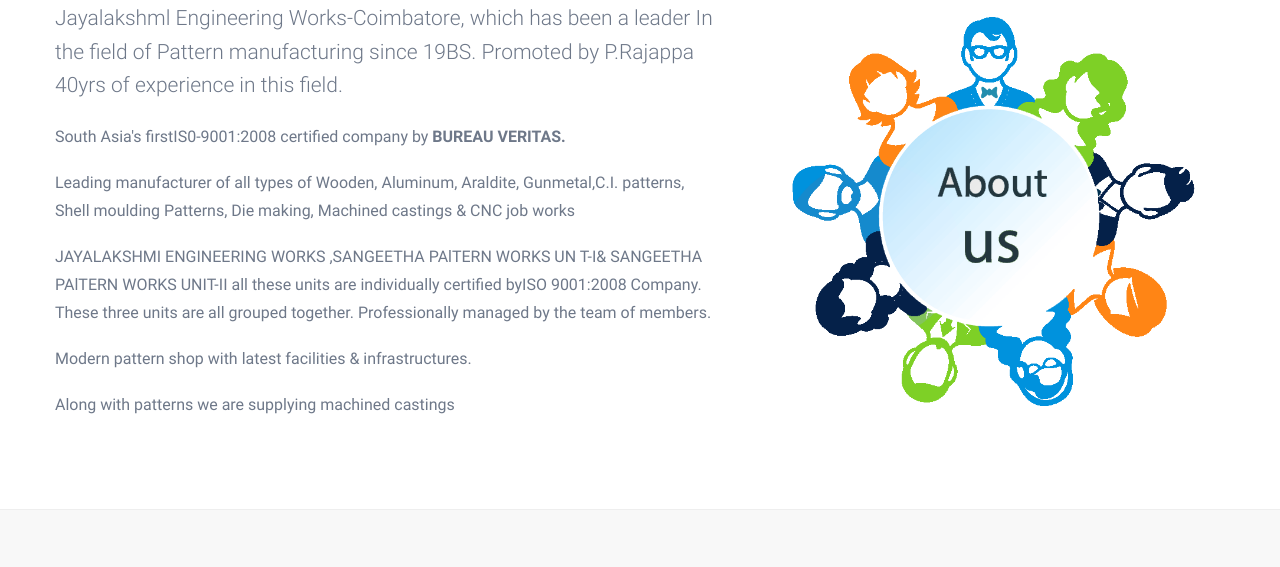
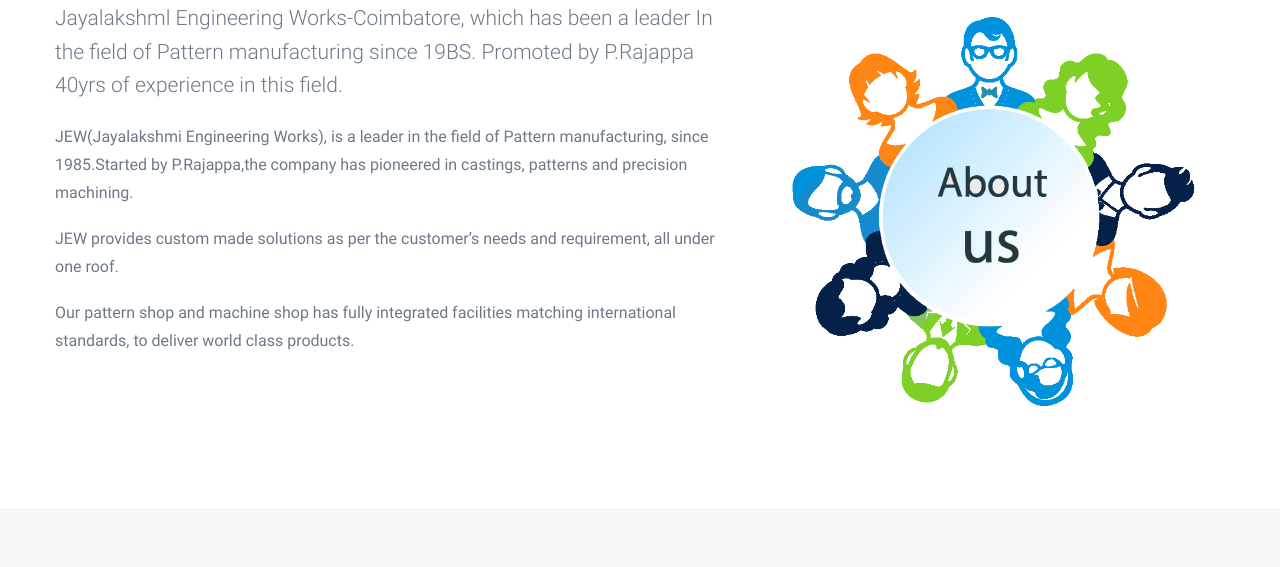
Before and after one commit to jayakrishnan20/jew, a plain HTML site: page about.html in a window 1280 px wide. Shown: the part 595-1162 px from the top of the page. Drawn offline with Linux system fonts and the light colour scheme.

Commit message:
brochure

```diff
--- a/about.html
+++ b/about.html
@@ -92,15 +92,14 @@
 			<div class="col-sm-7 npl res-m-bttm">
 				<p class="lead">Jayalakshml Engineering Works-Coimbatore, which has been a leader In the field of Pattern manufacturing since 19BS. Promoted by P.Rajappa 40yrs of experience in this field.</p>
 				<p>
-					South Asia's firstIS0-9001:2008 certified company by <b>BUREAU VERITAS.</b>
-
+					JEW(Jayalakshmi Engineering Works), is a leader in the field of Pattern manufacturing, since 1985.Started by P.Rajappa,the company has pioneered in castings, patterns and precision machining.
 				</p>
-				<p>Leading manufacturer of all types of Wooden, Aluminum, Araldite, Gunmetal,C.I. patterns, Shell moulding Patterns, Die making, Machined castings & CNC job works</p>
-				<p>JAYALAKSHMI ENGINEERING WORKS ,SANGEETHA PAlTERN WORKS UN T-I& SANGEETHA PAlTERN WORKS
-					UNIT-II all these units are individually certified byISO 9001:2008 Company. These three units are all grouped together. Professionally managed by the team of members.
-					</p>
-				<p>Modern pattern shop with latest facilities & infrastructures.</p>
-				<p>Along with patterns we are supplying machined castings</p>
+				<p>
+					JEW provides custom made solutions as per the customer’s needs and requirement, all under one roof.
+				</p>
+				<p>
+					Our pattern shop and machine shop has fully integrated facilities matching international standards, to deliver world class products.
+				</p>
 			</div>
 			<div class="col-sm-5 npr">
 				<img alt="" src="image/about-us.png">
```
Also changed, not shown: 10 other files.
